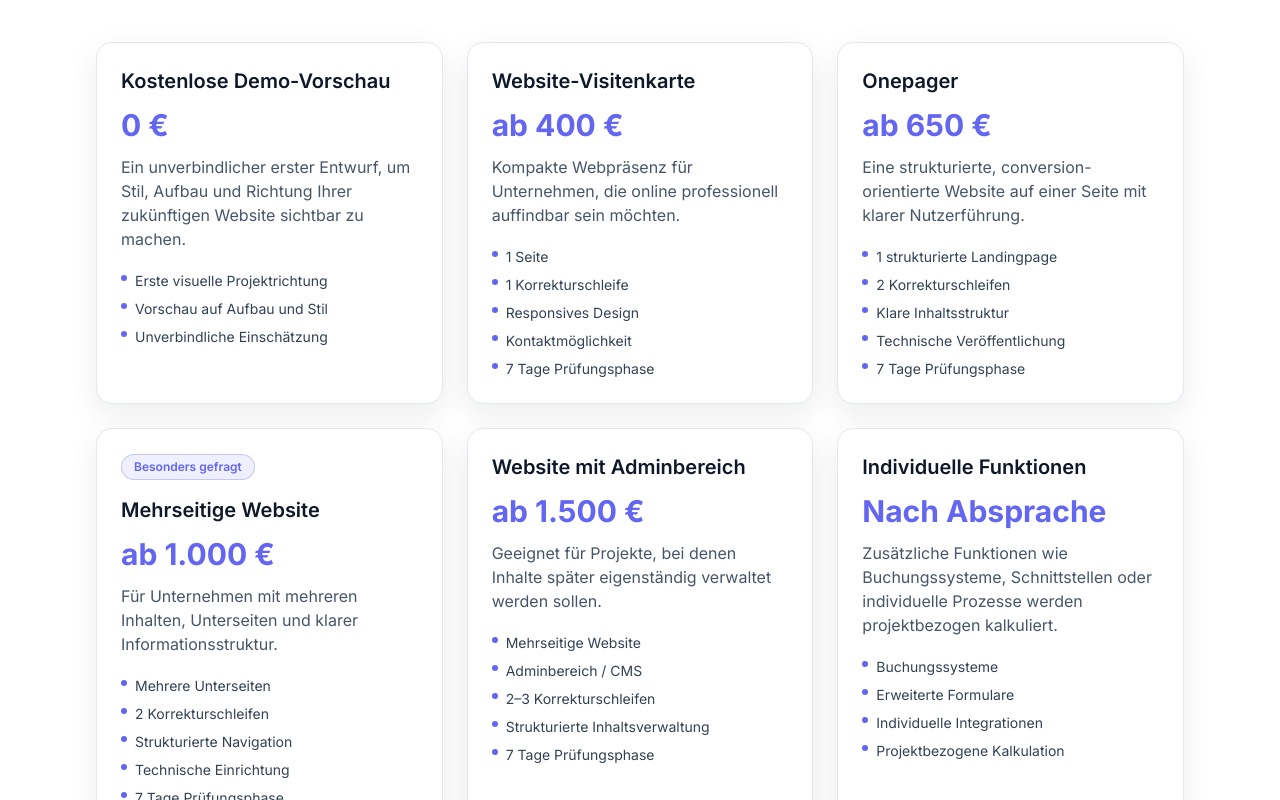
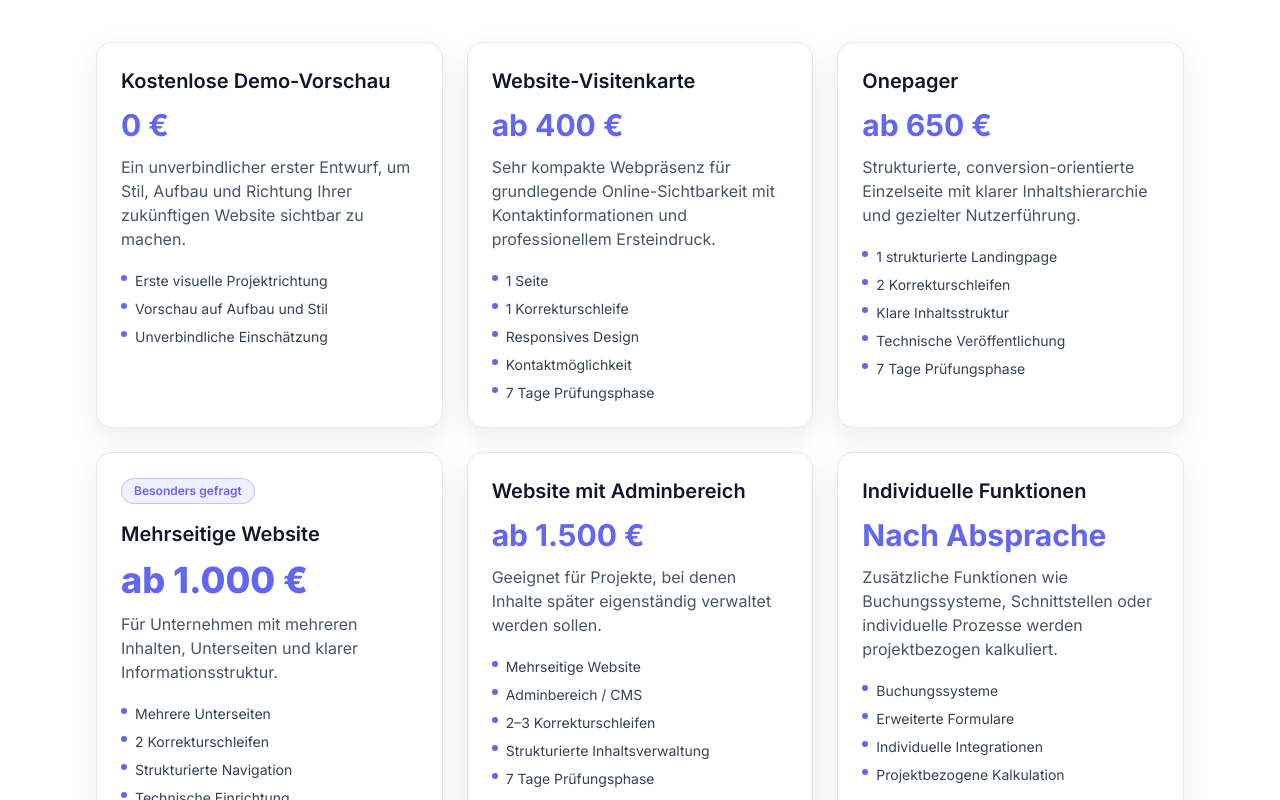
Before and after one commit to VonBismark1871/Hamburg-Website, a Next.js app: page /preise in a window 1280 px wide. Shown: the part 603-1403 px from the top of the page. Built offline with nearby package versions, Linux system fonts and the light colour scheme.

Commit message:
Refine featured pricing card emphasis and package descriptions

```diff
--- a/components/Pricing.jsx
+++ b/components/Pricing.jsx
@@ -12,13 +12,15 @@ const projectPricingCards = [
   {
     title: 'Website-Visitenkarte',
     price: 'ab 400 €',
-    description: 'Kompakte Webpräsenz für Unternehmen, die online professionell auffindbar sein möchten.',
+    description:
+      'Sehr kompakte Webpräsenz für grundlegende Online-Sichtbarkeit mit Kontaktinformationen und professionellem Ersteindruck.',
     bullets: ['1 Seite', '1 Korrekturschleife', 'Responsives Design', 'Kontaktmöglichkeit', '7 Tage Prüfungsphase']
   },
   {
     title: 'Onepager',
     price: 'ab 650 €',
-    description: 'Eine strukturierte, conversion-orientierte Website auf einer Seite mit klarer Nutzerführung.',
+    description:
+      'Strukturierte, conversion-orientierte Einzelseite mit klarer Inhaltshierarchie und gezielter Nutzerführung.',
     bullets: [
       '1 strukturierte Landingpage',
       '2 Korrekturschleifen',
@@ -98,7 +100,7 @@ function PricingCard({ card, index }) {
       whileInView={{ opacity: 1, y: 0 }}
       viewport={{ once: true, amount: 0.2 }}
       transition={{ duration: 0.45, delay: index * 0.06 }}
-      className={`card relative ${card.featured ? 'border-accent/40 bg-slate-50/60' : ''}`}
+      className={`card relative ${card.featured ? 'border-2 border-accent/45 bg-accent/[0.04] shadow-[0_18px_40px_-26px_rgba(79,70,229,0.55)]' : ''}`}
     >
       {card.badge ? (
         <span className="mb-4 inline-flex rounded-full border border-accent/30 bg-accent/10 px-3 py-1 text-xs font-semibold text-accent">
@@ -106,7 +108,7 @@ function PricingCard({ card, index }) {
         </span>
       ) : null}
       <h3 className="text-xl font-semibold text-slateBlue">{card.title}</h3>
-      <p className="mt-3 text-3xl font-bold text-accent">{card.price}</p>
+      <p className={`mt-3 text-accent ${card.featured ? 'text-4xl font-extrabold' : 'text-3xl font-bold'}`}>{card.price}</p>
       <p className="mt-3 text-slate-600">{card.description}</p>
       <ul className="mt-5 space-y-2 text-sm text-slate-700">
         {card.bullets.map((item) => (
```
